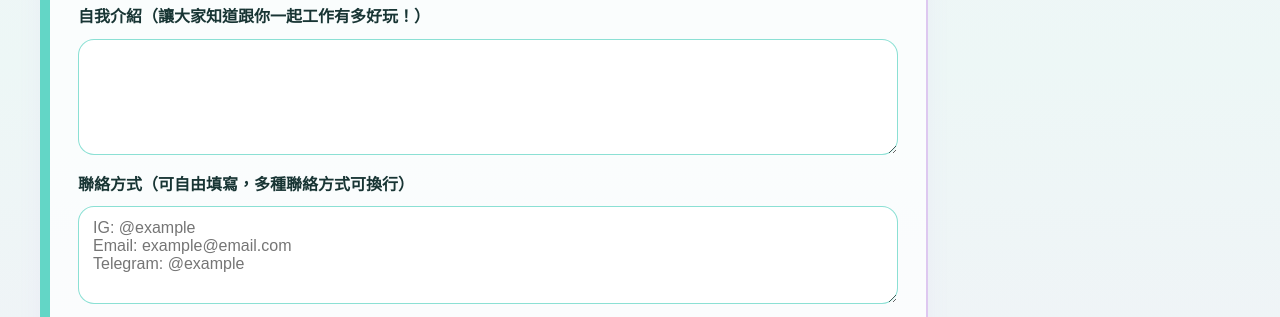
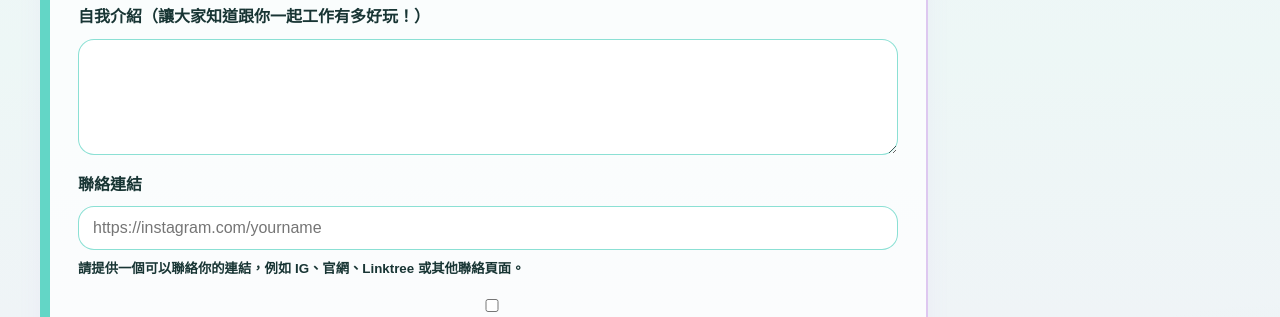
Before and after one commit to z9t885w2bt-ctrl/qoolvoices, a website: page submit.html in a window 1280 px wide. Shown: the part 805-1122 px from the top of the page. Drawn offline with Linux system fonts and the light colour scheme.

Commit message:
Update submit.html

```diff
--- a/submit.html
+++ b/submit.html
@@ -151,14 +151,14 @@
 
 
 <label>
-聯絡方式（可自由填寫，多種聯絡方式可換行）
-<textarea
-name="contact"
-rows="4"
-placeholder="IG: @example
-Email: example@email.com
-Telegram: @example">
-</textarea>
+聯絡連結
+<input
+  type="url"
+  name="contact_link"
+  placeholder="https://instagram.com/yourname">
+<small class="form-help">
+  請提供一個可以聯絡你的連結，例如 IG、官網、Linktree 或其他聯絡頁面。
+</small>
 </label>
 
 
```
